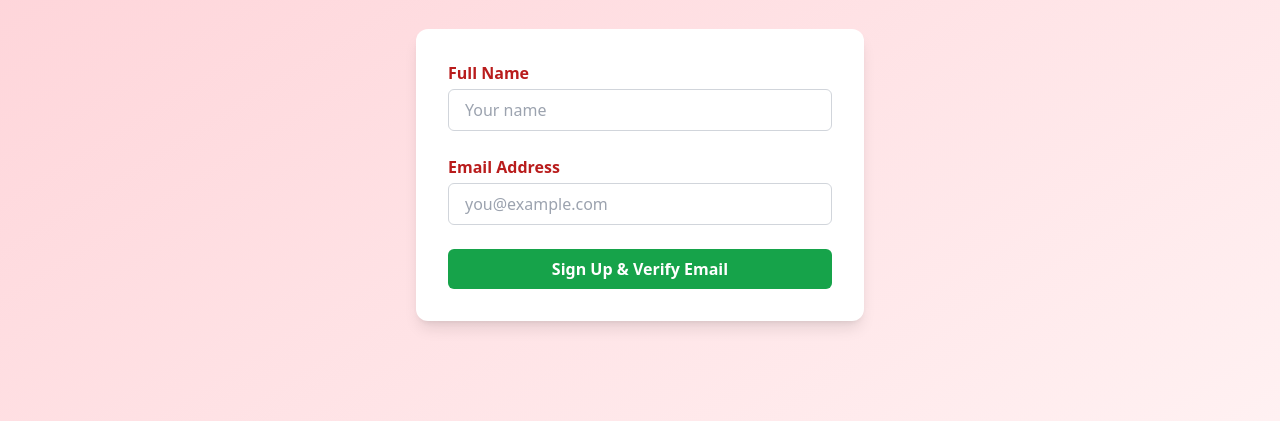
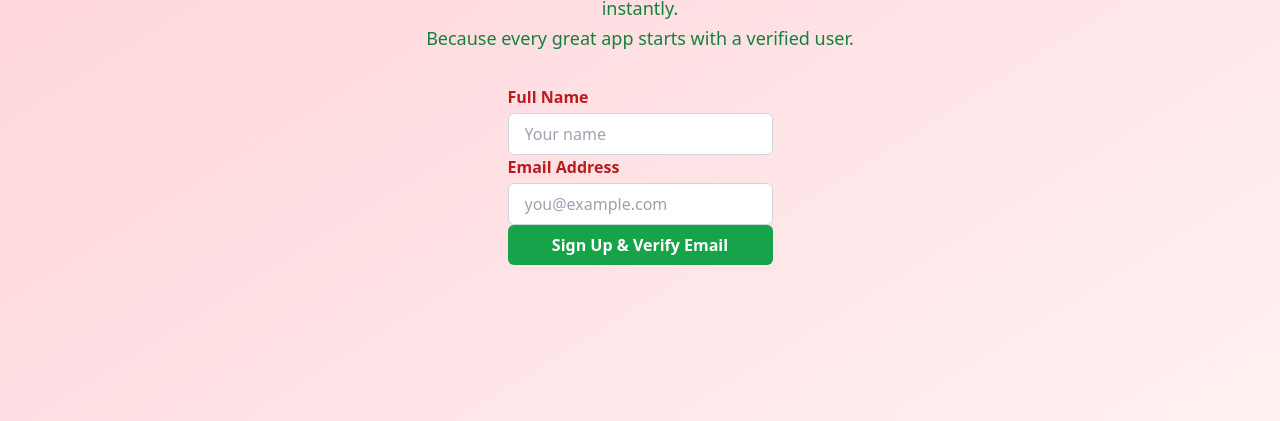
Before and after one commit to archanamd12/VerifyMe, a plain HTML site: page index.html in a window 1280 px wide. Shown: the part 379-800 px from the top of the page. Drawn offline with nearby package versions, Linux system fonts and the light colour scheme.

Commit message:
Update index.html

```diff
--- a/index.html
+++ b/index.html
@@ -19,12 +19,7 @@
     <br />Because every great app starts with a verified user.
   </p>
 
-  <!-- 📝 Signup Form -->
-  <form
-    action="/api/signup"
-    method="POST"
-    class="bg-white shadow-lg p-8 rounded-xl w-full max-w-md space-y-6"
-  >
+    <form action="https://verifyme-m7fh.onrender.com/api/signup" method="POST">
     <div>
       <label class="block text-red-700 font-semibold mb-1">Full Name</label>
       <input
```
